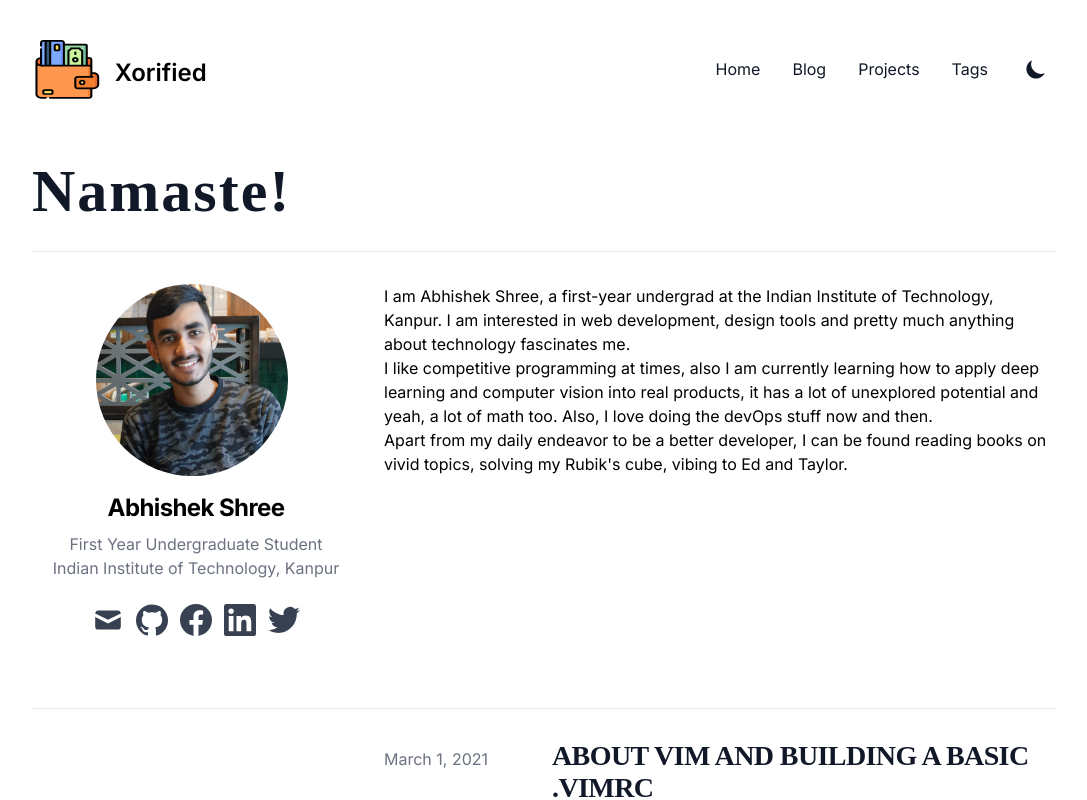
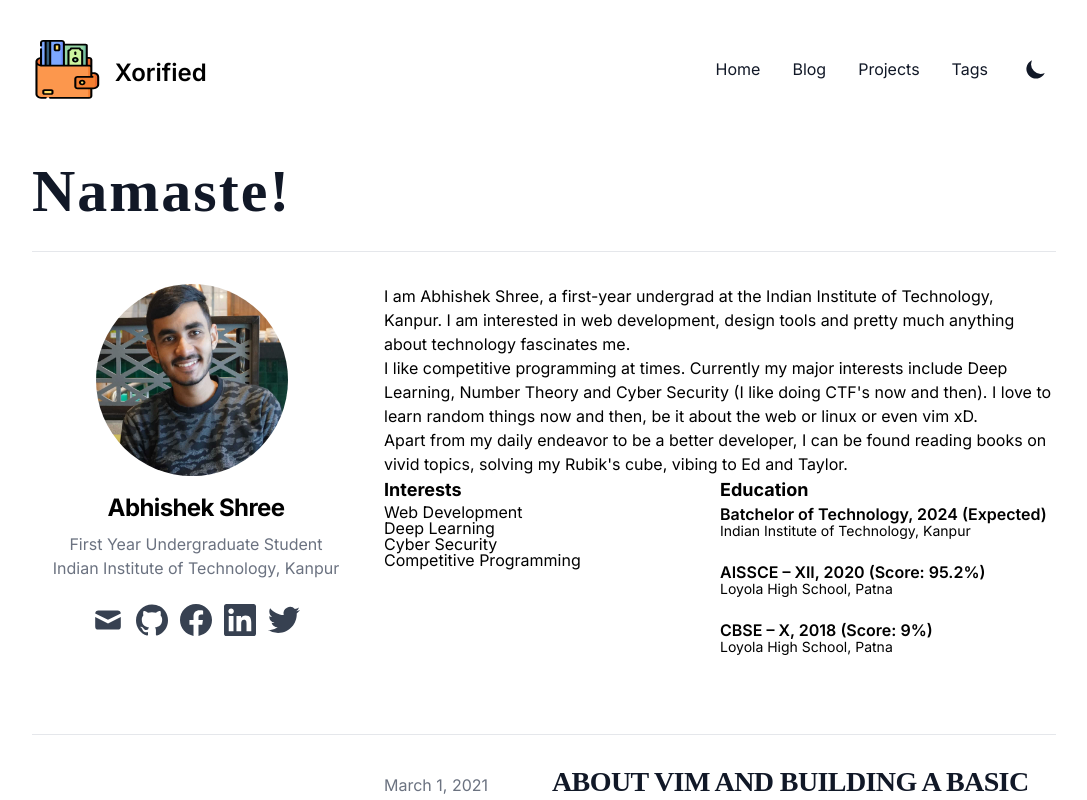
Before and after one commit to abhishekshree/abhishekshree.github.io, a Next.js app: page / in a window 1280 px wide. Shown: the top 800 px of the page, without its empty margins (96-1183 px from the left). Built offline with nearby package versions, Linux system fonts and the light colour scheme; what @tailwindcss/typography would draw is missing.

Commit message:
Minor Changes

```diff
--- a/pages/index.js
+++ b/pages/index.js
@@ -68,9 +68,9 @@ export default function About({ posts }) {
               >
                 competitive programming
               </a>{' '}
-              at times, also I am currently learning how to apply deep learning and computer vision
-              into real products, it has a lot of unexplored potential and yeah, a lot of math too.
-              Also, I love doing the devOps stuff now and then.
+              at times. Currently my major interests include Deep Learning, Number Theory and Cyber
+              Security (I like doing CTF's now and then). I love to learn random things now and
+              then, be it about the web or linux or even vim xD.
             </p>
             <p>
               Apart from my daily endeavor to be a better developer, I can be found reading books on
@@ -84,13 +84,55 @@ export default function About({ posts }) {
                 Ed and Taylor.
               </a>
             </p>
+
+            <div className="grid md:grid-cols-2 grid-cols-1">
+              <div>
+                <p className="antialiased font-black text-lg"> Interests </p>
+                <ul className="leading-none">
+                  <li>Web Development</li>
+                  <li>Deep Learning</li>
+                  <li>Cyber Security</li>
+                  <li>Competitive Programming</li>
+                </ul>
+              </div>
+              <div>
+                {/* <ul className="li-custom"> */}
+                <p className="antialiased font-black text-lg"> Education </p>
+                {/* <li> */}
+                <div>
+                  <div className="leading-tight font-semibold ">
+                    Batchelor of Technology, 2024 (Expected)
+                  </div>
+                  <div className="leading-none text-sm">Indian Institute of Technology, Kanpur</div>
+                </div>
+                {/* </li> */}
+                <br />
+                {/* <li> */}
+                <div>
+                  <div className="leading-tight font-semibold ">
+                    AISSCE – XII, 2020 <span className="text-right">(Score: 95.2%)</span>
+                  </div>
+                  <div className="leading-none text-sm">Loyola High School, Patna</div>
+                </div>
+                {/* </li> */}
+                <br />
+                {/* <li> */}
+                <div>
+                  <div className="leading-tight font-semibold ">
+                    CBSE – X, 2018 <span className="text-right">(Score: 9%)</span>
+                  </div>
+                  <div className="leading-none text-sm">Loyola High School, Patna</div>
+                </div>
+                {/* </li> */}
+                {/* </ul> */}
               </div>
             </div>
           </div>
-      <br/>
-      <br/>
-      <br/>
-      <hr/>
+        </div>
+      </div>
+      <br />
+      <br />
+      <hr />
       {/* Next Section */}
       <div className="divide-y divide-gray-200 dark:divide-gray-700">
         {/* My way */}
@@ -98,7 +140,7 @@ export default function About({ posts }) {
           <div className="flex flex-col items-center pt-8 space-x-2">
             {/* Left Part */}
             <div className="pt-6 pb-8 space-y-2 md:space-y-5">
-              <br/>
+              <br />
               <h1 className="bree-head text-2xl font-extrabold leading-9 tracking-tight text-gray-900 dark:text-gray-100 sm:text-3xl sm:leading-10 md:text-4xl md:leading-14">
                 Latest Posts
               </h1>
@@ -159,7 +201,6 @@ export default function About({ posts }) {
                 </div>
               )
             })}
-
           </div>
         </div>
       </div>
```
Also changed, not shown: public/static/images/graduate.svg (added). Lines whose indentation alone changed are shown as unchanged.
